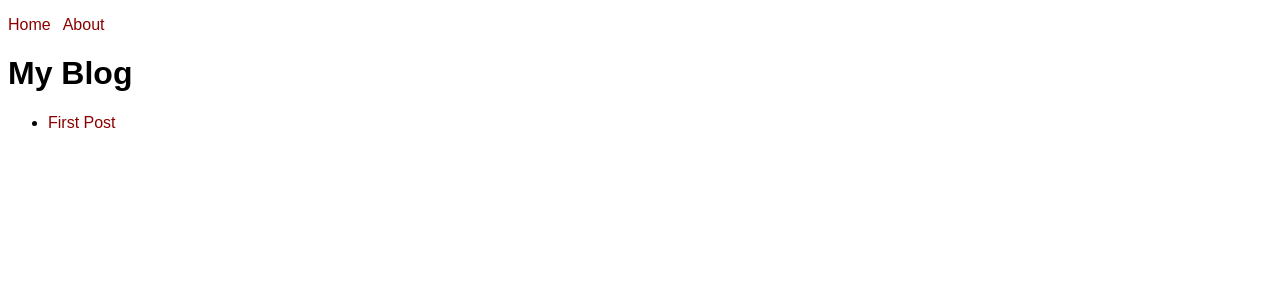
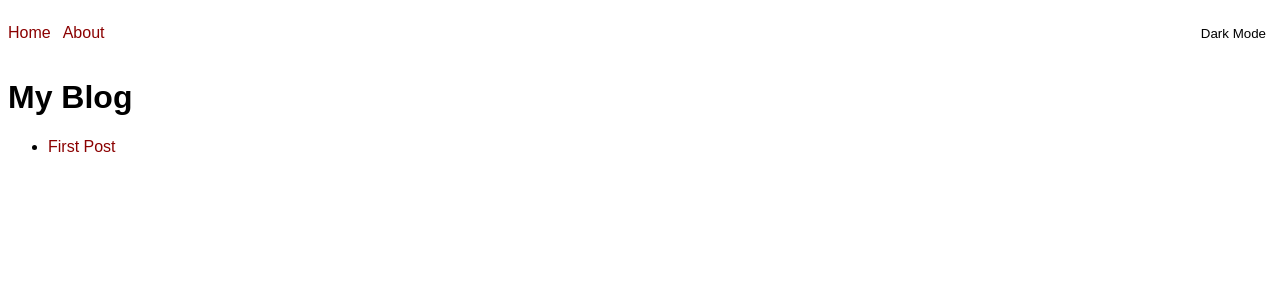
Before and after one commit to zakumann/nextjs_blog_exam, a Next.js app: page / in a window 1280 px wide. Shown: the top 300 px of the page. Built offline with nearby package versions, Linux system fonts and the light colour scheme.

Commit message:
section 23

```diff
--- /dev/null
+++ b/components/DarkTheme.js
@@ -0,0 +1,11 @@
+export default function DarkTheme(){
+    return(
+        <style jsx global>{`
+            :root {
+                --background-color: rgb(39, 39, 39);
+                --link-color: rgb(196, 196, 0);
+                --text-color: rgb(180, 180, 180);
+            }
+        `}</style>
+    );
+}
--- a/components/NavBar.js
+++ b/components/NavBar.js
@@ -1,4 +1,5 @@
 import Link from "next/link";
+import ThemeSwitch from "./ThemeSwitch";
 
 export default function NavBar(){
     return(
@@ -11,7 +12,12 @@
                     <Link href="/about">About</Link>
                 </li>
             </ul>
+            <ThemeSwitch />
             <style jsx>{`
+                nav{
+                    display: flex;
+                    justify-content: space-between;
+                }
                 ul {
                     list-style-type: none;
                     padding: 0;
--- /dev/null
+++ b/components/ThemeSwitch.js
@@ -0,0 +1,38 @@
+import { useState } from "react";
+import DarkTheme from "./DarkTheme";
+
+function loadDarkMode(){
+    if (typeof localStorage === 'undefined'){
+        return false;
+    }
+    const value = localStorage.getItem('darkMode');
+    return (value === null) ? false : JSON.parse(value);
+}
+
+export default function ThemeSwitch(){
+    const [darkMode, setDarkMode] = useState(loadDarkMode);
+
+    const handleClick = () => {
+        localStorage.setItem('darkMode', JSON.stringify(!darkMode));
+        setDarkMode(!darkMode);
+    }
+
+    console.log('[ThemeSwitch] darkMode:', darkMode);
+    const text = darkMode ? 'Light Mode' : 'Dark Mode';
+    return (
+        <>
+        <button onClick={handleClick} suppressHydrationWarning>
+            {text}
+        </button>
+        <style jsx>{`
+            button {
+                background: none;
+                border: none;
+                color: inherit;
+                cursor: pointer;
+            }
+        `}</style>
+        {darkMode && <DarkTheme />}
+        </>
+    );
+}
--- a/styles/globals.css
+++ b/styles/globals.css
@@ -1,9 +1,18 @@
+/* Light Theme */
+:root {
+    --background-color: white;
+    --link-color: darkred;
+    --text-color: black;
+}
+
 body {
     font-family: Arial, Helvetica, sans-serif;
+    background-color: var(--background-color);
+    color: var(--text-color);
 }
 
 a {
-    color: darkred;
+    color: var(--link-color);
     text-decoration: none;
 }
 
```
